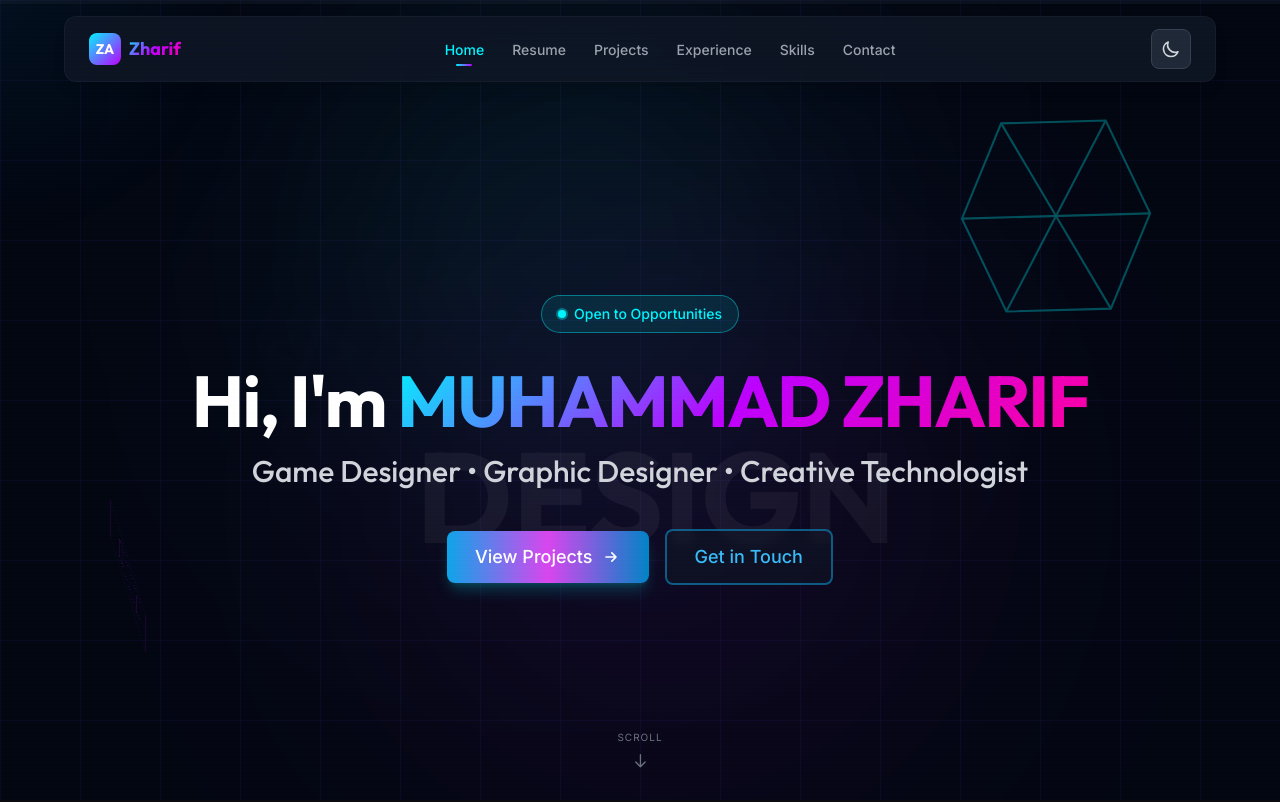
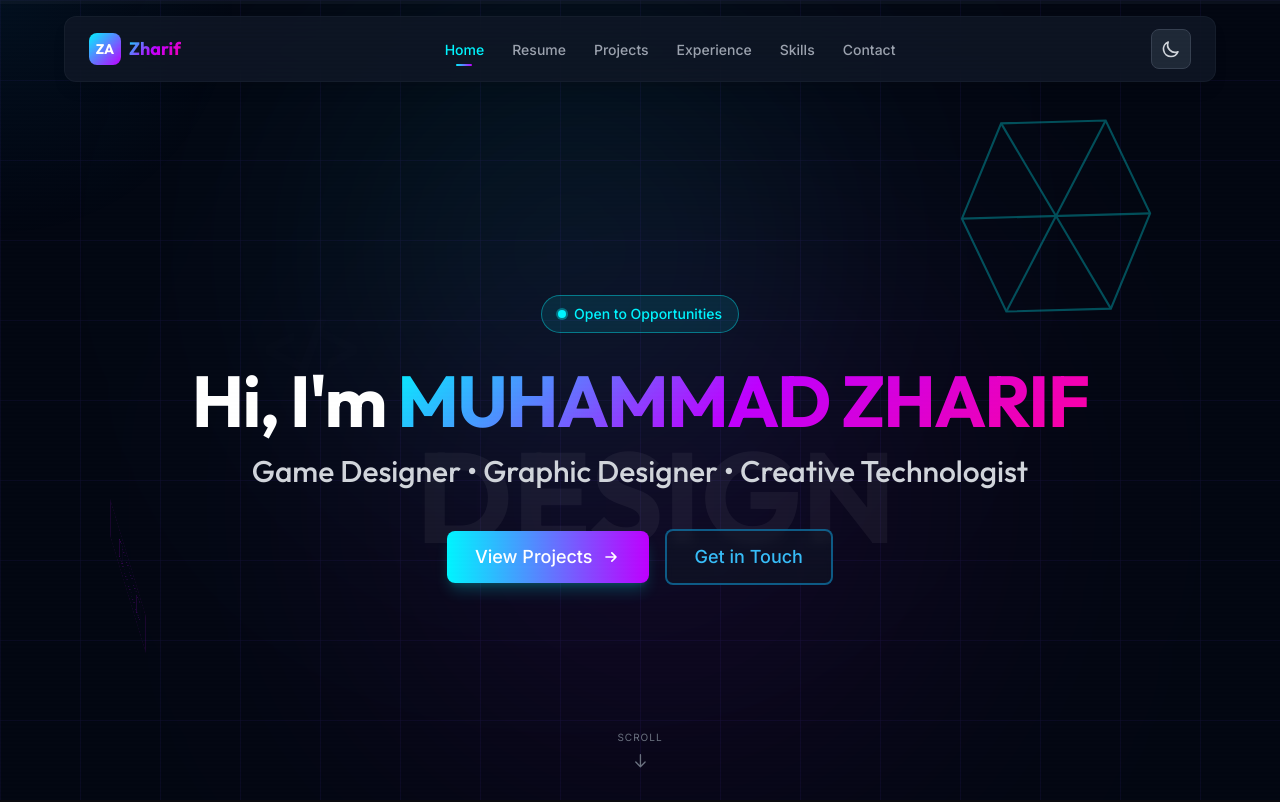
Before and after one commit to MuhdAqmarr/Portfolio-ZharifAzfar, a React (Vite) app: page / in a window 1280 px wide. Shown: the top 802 px of the page. Built offline with nearby package versions, Linux system fonts and the light colour scheme.

Commit message:
feat: Enhance button gradients with neon colors and dynamic hover position animation

```diff
--- a/src/components/ui/Button.tsx
+++ b/src/components/ui/Button.tsx
@@ -18,10 +18,11 @@ export const Button = forwardRef<HTMLButtonElement, ButtonProps>(
 
         const variants = {
             primary: cn(
-                'bg-gradient-to-r from-primary-500 via-accent-500 to-primary-600',
-                'text-white shadow-lg shadow-primary-500/25',
-                'hover:shadow-xl hover:shadow-accent-500/30 hover:scale-[1.02]',
-                'focus-visible:ring-primary-500'
+                'bg-gradient-to-r from-neon-cyan via-neon-purple to-neon-pink',
+                'bg-[length:200%_auto] transition-[background-position] duration-500 hover:bg-[position:100%_center]',
+                'text-white shadow-lg shadow-neon-cyan/25',
+                'hover:shadow-xl hover:shadow-neon-purple/30 hover:scale-[1.02]',
+                'focus-visible:ring-neon-cyan'
             ),
             secondary: cn(
                 'bg-gray-100 dark:bg-gray-800 text-gray-900 dark:text-gray-100',
```
